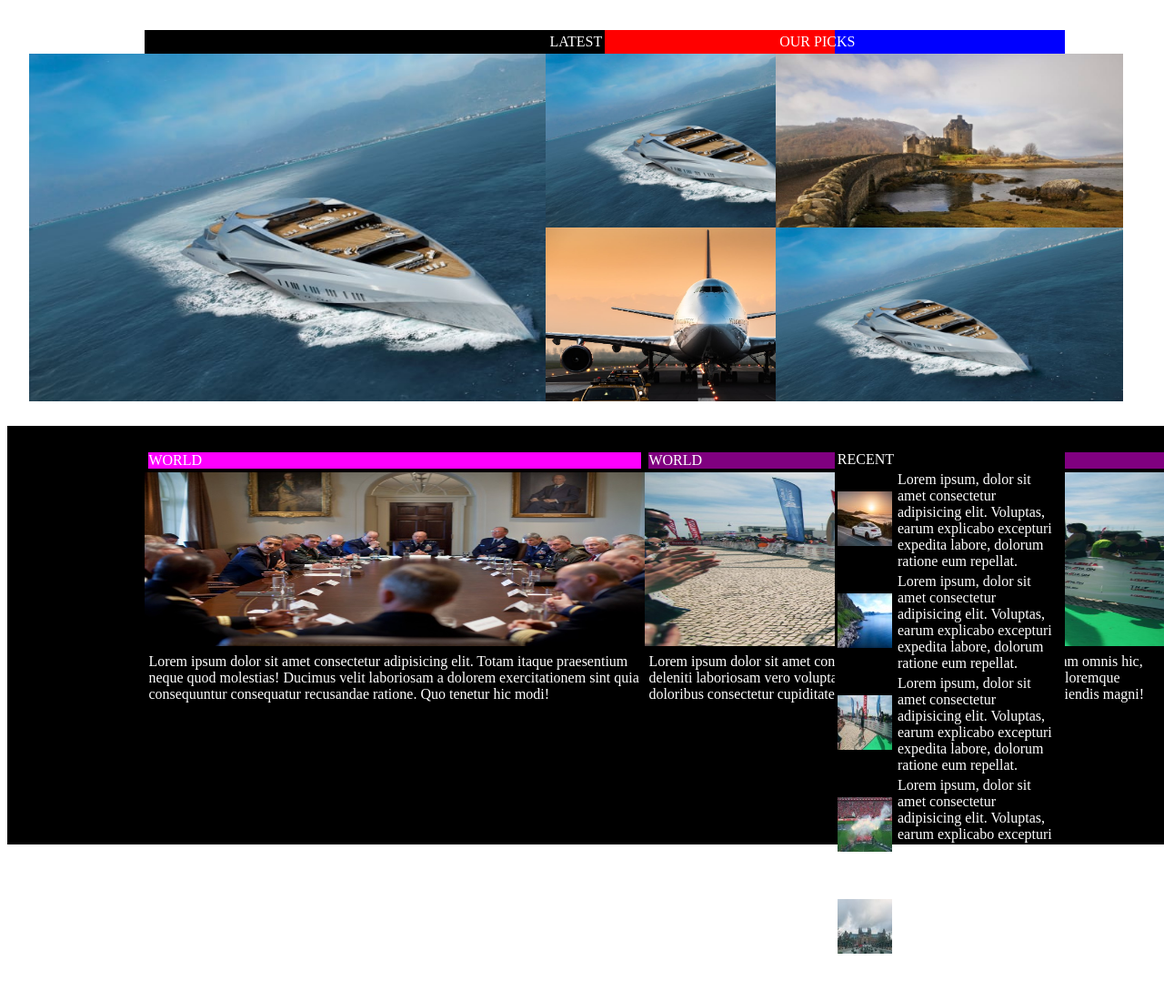
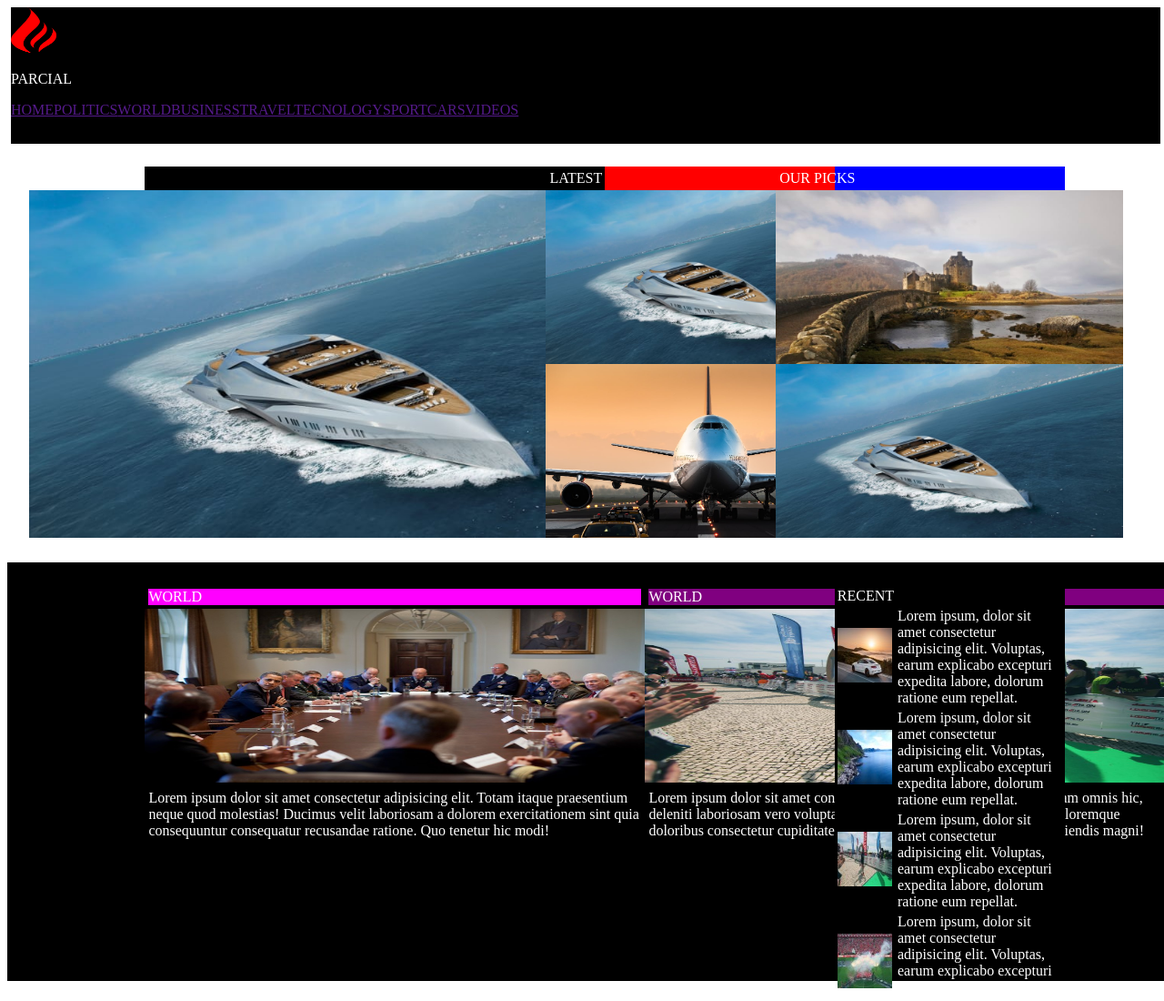
Before and after one commit to offtoxic/ProyectoParcial1, a plain HTML site: page html/pagina1.html in a window 1280 px wide. Shown: the top 1100 px of the page at 91% size. Before the commit the page ends 1077 px from the top, so only its background shows below. Drawn offline with Linux system fonts and the light colour scheme.

Commit message:
Se agrega el proyecto

```diff
--- a/css/estilos.css
+++ b/css/estilos.css
@@ -4,6 +4,14 @@ body {
 
 img {
     margin: 0;
+}
+
+nav {
+    background-color: black;
+    width: 100%;
+    height: 150px;
+    margin-left: 4px;
+    color: white;
 }
 
 .divContainer {
--- a/html/pagina1.html
+++ b/html/pagina1.html
@@ -10,7 +10,14 @@
 
 <body>
 
-    <nav></nav>
+    <nav>
+        <img src="../recursos/imagenes/logo.png" alt="" width="50px" height="50px">
+
+        <p>PARCIAL</p>
+
+        <a href="">HOME</a><a href="">POLITICS</a><a href="">WORLD</a><a href="">BUSINESS</a><a href="">TRAVEL</a><a href="">TECNOLOGY</a><a href="">SPORT</a><a href="">CARS</a><a href="">VIDEOS</a>
+
+    </nav>
 
     <div class="divContainer">
 
```
